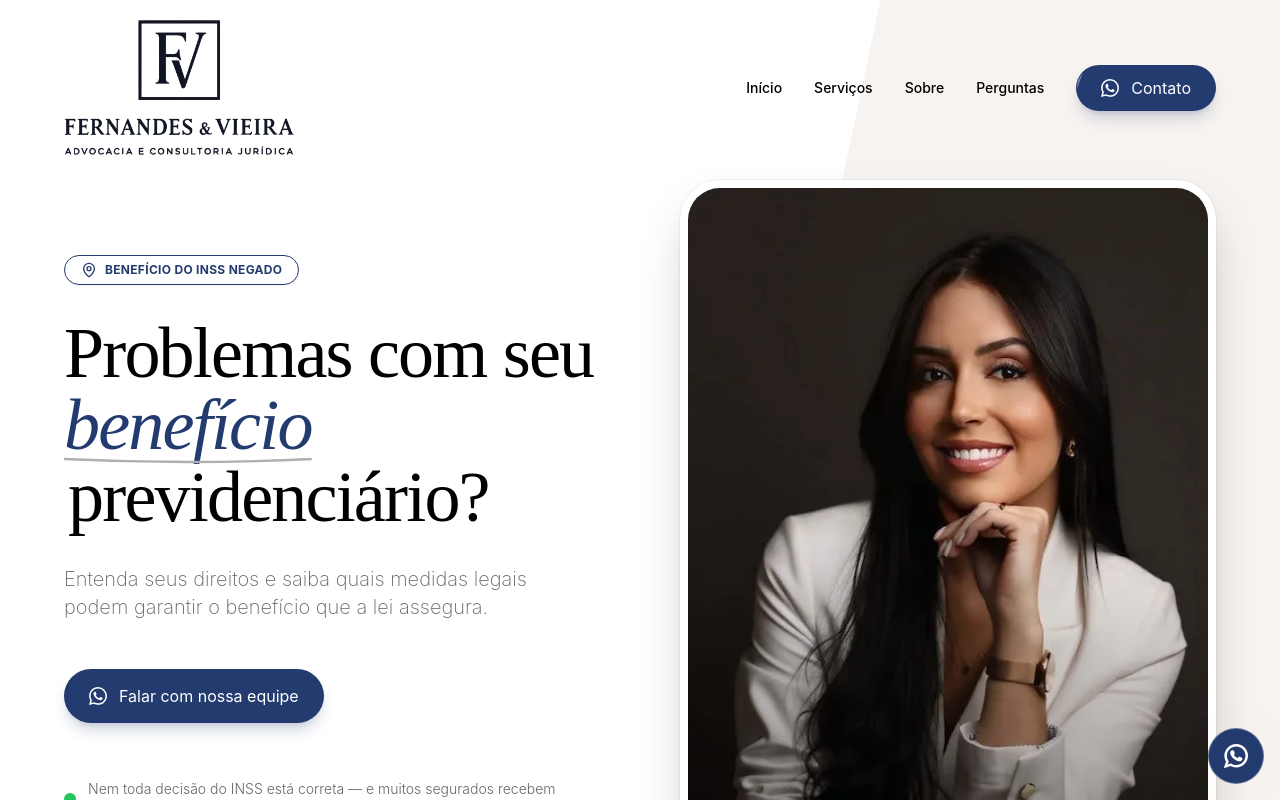
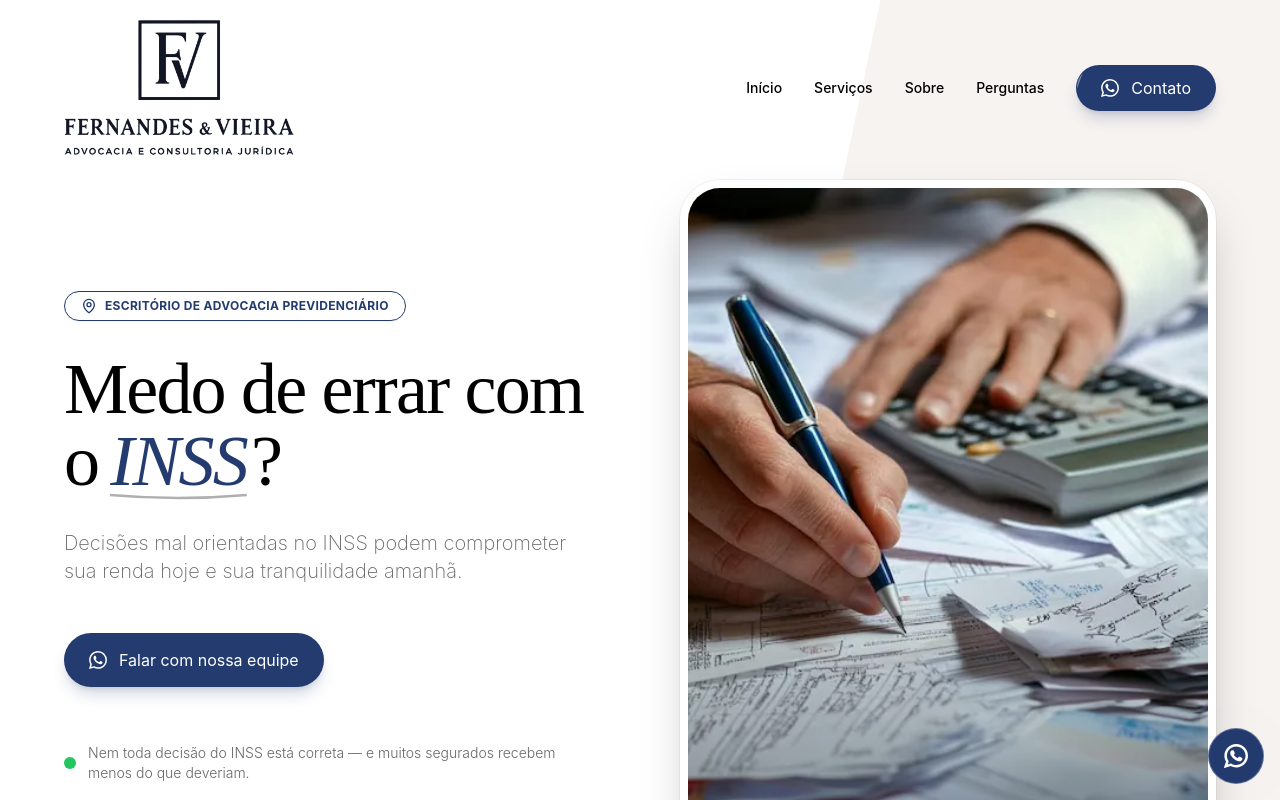
Before and after one commit to Paper-Street-Softwares/LPA-Fernades-e-Vieira, a React (Vite) app: page /#home in a window 1280 px wide. Shown: the top 800 px of the page. Built offline with nearby package versions, Linux system fonts and the light colour scheme.

Commit message:
fix: Ajustes feitos

```diff
--- a/index.html
+++ b/index.html
@@ -13,7 +13,7 @@
     <link rel="stylesheet" href="./src/index.css" />
 
     <title>
-      Advocacia Previdenciária em Belo Horizonte | Jéssica Fernandes Advocacia
+      Advocacia Previdenciária em Belo Horizonte | Fernandes & Vieira Advocacia
     </title>
     <meta
       name="description"
@@ -39,8 +39,8 @@ Negativa do INSS,
 Revisão de aposentadoria,
 Planejamento previdenciário,
 Advogado INSS Belo Horizonte,
-Jéssica Fernandes Advocacia,
-Jéssica Fernandes advogada previdenciária.
+Fernandes & Vieira Advocacia,
+Fernandes & Vieira advogada previdenciária.
 "
     />
     <link
@@ -124,7 +124,7 @@ Jéssica Fernandes advogada previdenciária.
     <!-- Meta tags Open Graph (OG) para WhatsApp e Facebook -->
     <meta
       property="og:title"
-      content="Advocacia Previdenciária em Belo Horizonte | Jéssica Fernandes Advocacia"
+      content="Advocacia Previdenciária em Belo Horizonte | Fernandes & Vieira Advocacia"
     />
     <meta
       property="og:description"
@@ -144,7 +144,7 @@ Jéssica Fernandes advogada previdenciária.
     <meta name="twitter:card" content="summary_large_image" />
     <meta
       name="twitter:title"
-      content="Advocacia Previdenciária em Belo Horizonte | Jéssica Fernandes Advocacia"
+      content="Advocacia Previdenciária em Belo Horizonte | Fernandes & Vieira Advocacia"
     />
     <meta
       name="twitter:description"
--- a/src/components/sections/HeroTemplateNovo.jsx
+++ b/src/components/sections/HeroTemplateNovo.jsx
@@ -101,13 +101,12 @@ function HeroTemplateNovo({
                 </span>
                 {content.texts.hero.miniTag}
               </div>
-
               <h2
                 className={`text-start desktop1:text-start text-4xl md:text-5xl lg:text-7xl font-mainFont font-medium leading-[1.1] tracking-tight ${text}`}
               >
                 {content.texts.hero.FirstPartTitle}
-                <div className="flex flex-wrap ">
-                  {' '}
+
+                <span className="inline-flex items-baseline ml-2 tablet1:ml-3">
                   <span
                     className={`${textDestaque} relative italic inline-block`}
                   >
@@ -141,10 +140,11 @@ function HeroTemplateNovo({
                       </svg>
                     )}
                   </span>
+
                   <span className="ml-1">
                     {content.texts.hero.SecondPartTitle}
                   </span>
-                </div>
+                </span>
               </h2>
 
               <p
@@ -152,7 +152,6 @@ function HeroTemplateNovo({
               >
                 {content.texts.hero.subtitle}
               </p>
-
               <div className="flex flex-col gap-4 pt-4">
                 <ButtonReflexo
                   icon={
--- a/src/content/content.jsx
+++ b/src/content/content.jsx
@@ -105,18 +105,18 @@ const content = {
       ctaButtonTextResponsive: 'Contato',
     },
     hero: {
-      miniTag: 'BENEFÍCIO DO INSS NEGADO',
-      FirstPartTitle: 'Problemas com seu',
+      miniTag: 'ESCRITÓRIO DE ADVOCACIA PREVIDENCIÁRIO',
+      FirstPartTitle: 'Medo de errar com o',
       DestaquePartTitle: (
         <p>
-          <span className="italic relative inline-block">benefício</span>
+          <span className="italic relative inline-block">INSS</span>
         </p>
       ),
-      SecondPartTitle: ' previdenciário?',
+      SecondPartTitle: '?',
       subtitle: (
         <p>
-          Entenda seus direitos e saiba quais medidas legais podem garantir o
-          benefício que a lei assegura.
+          Decisões mal orientadas no INSS podem comprometer sua renda hoje e sua
+          tranquilidade amanhã.
         </p>
       ),
       heroDefaultImage: heroDefaultImg, // img da pessoa mobile
@@ -291,7 +291,7 @@ const content = {
         img: aboutImg,
         alt: 'Imagem ilustrativa da Seção Sobre',
       },
-      miniTag: 'QUEM É A JÉSSICA FERNANDES ADVOCACIA',
+      miniTag: 'QUEM É O FERNANDES & VIEIRA ADVOCACIA',
       FirstPartTitle: 'Nossa atuação',
       DestaquePartTitle: (
         <p>
```
Also changed, not shown: src/assets/imgs/about/aboutImg.webp, src/assets/imgs/hero/lawHero.webp.
